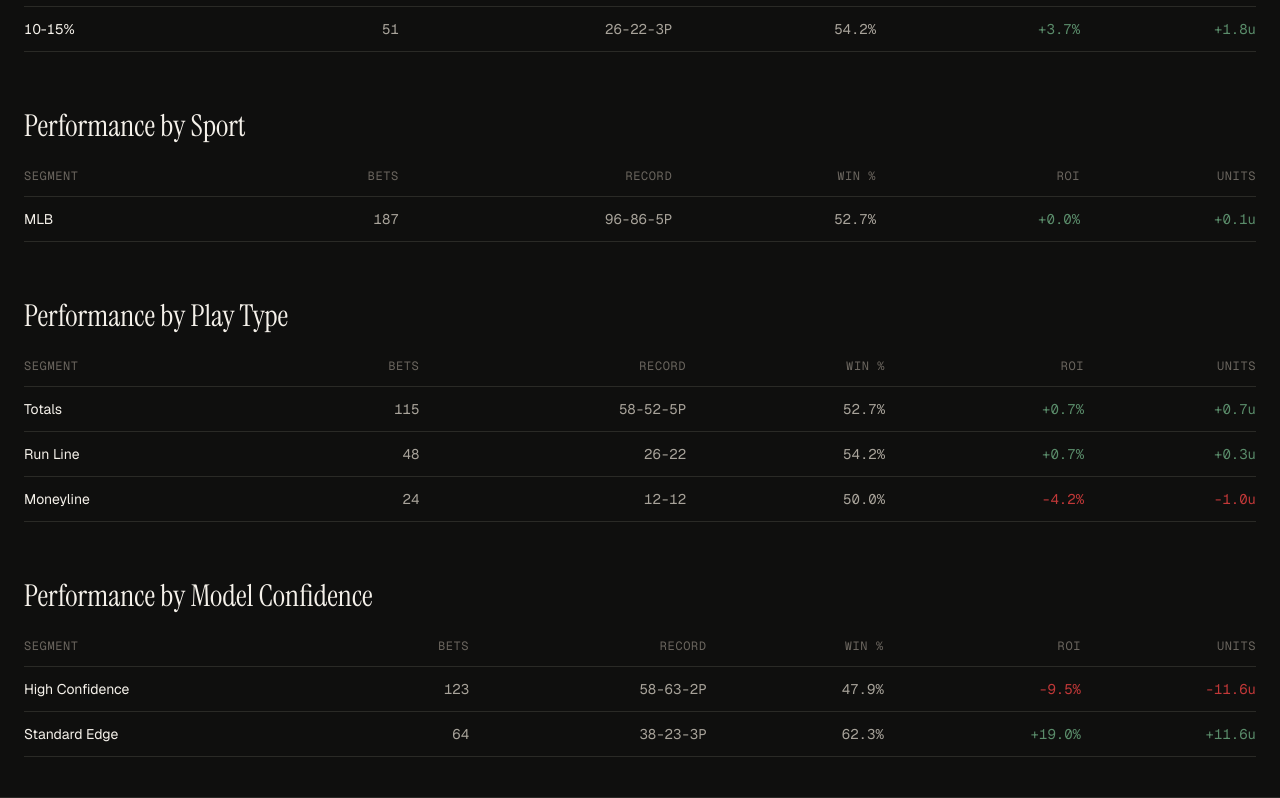
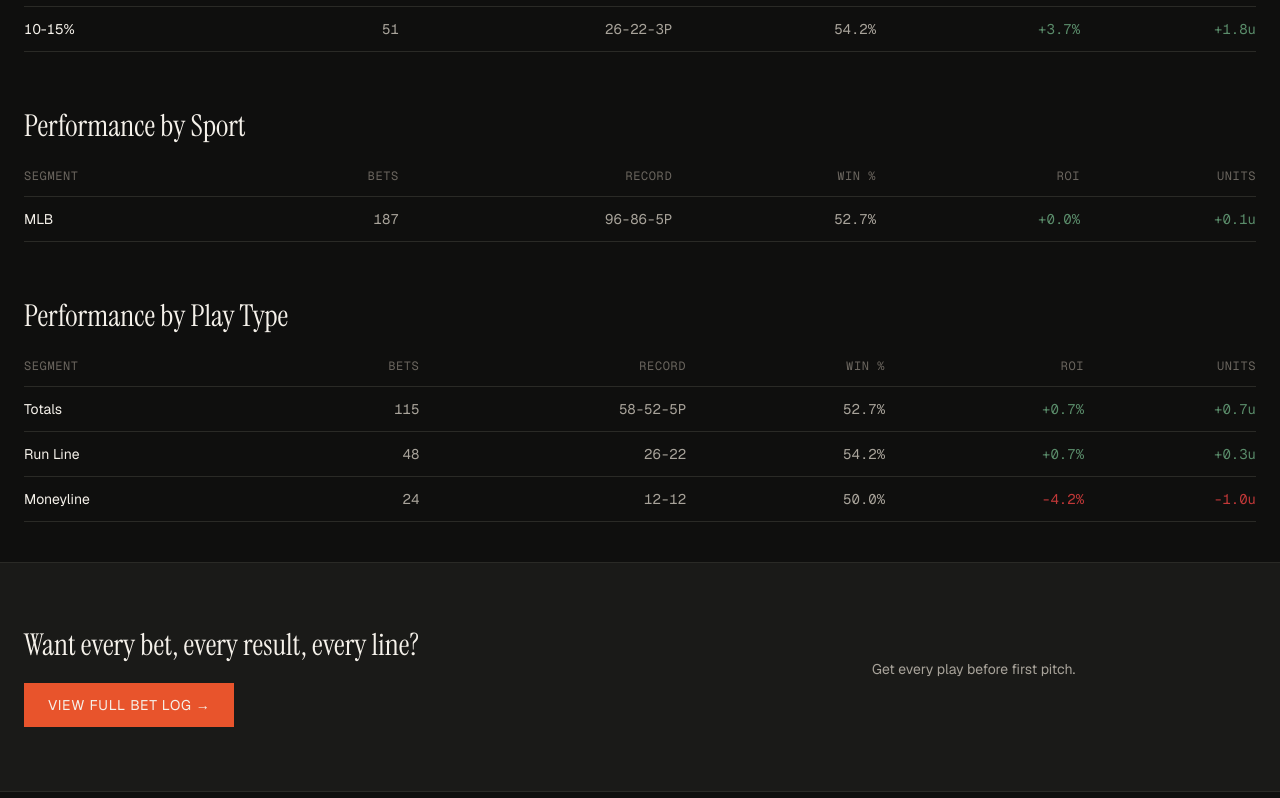
Before and after one commit to spencecc/outlier-sports-, a Next.js app: page /track-record in a window 1280 px wide. Shown: the part 723-1521 px from the top of the page. Built offline with nearby package versions, Linux system fonts and the light colour scheme.

Commit message:
Remove redundant Performance by Model Confidence section from Track Record

```diff
--- a/src/app/track-record/page.tsx
+++ b/src/app/track-record/page.tsx
@@ -24,7 +24,6 @@ export default function TrackRecordPage() {
         byEdgeZone={stats.byEdgeZone}
         bySport={stats.bySport}
         byPlayType={stats.byPlayType}
-        byTier={stats.byTier}
       />
     </>
   );
--- a/src/components/TrackRecordClient.tsx
+++ b/src/components/TrackRecordClient.tsx
@@ -35,7 +35,6 @@ interface Props {
   byEdgeZone: BreakdownRow[];
   bySport: BreakdownRow[];
   byPlayType: BreakdownRow[];
-  byTier: BreakdownRow[];
 }
 
 const PERIODS: { key: Period; label: string }[] = [
@@ -57,7 +56,6 @@ export default function TrackRecordClient({
   byEdgeZone,
   bySport,
   byPlayType,
-  byTier,
 }: Props) {
   const [period, setPeriod] = useState<Period>("lifetime");
 
@@ -172,27 +170,6 @@ export default function TrackRecordClient({
           />
         </div>
 
-        {/* Performance by model confidence */}
-        {byTier && byTier.length > 0 && (
-          <div>
-            <h2
-              className="font-display text-2xl md:text-3xl mb-3"
-              style={{ color: "var(--text-primary)" }}
-            >
-              Performance by Model Confidence
-            </h2>
-            <StatsTable
-              rows={byTier.map((r) => ({
-                label: r.tier ?? "",
-                bets: r.bets,
-                record: r.record,
-                winPct: r.winPct,
-                roi: r.roi,
-                units: r.units,
-              }))}
-            />
-          </div>
-        )}
       </div>
 
       {/* ── CTA strip ─────────────────────────────────────────────────────── */}
```
